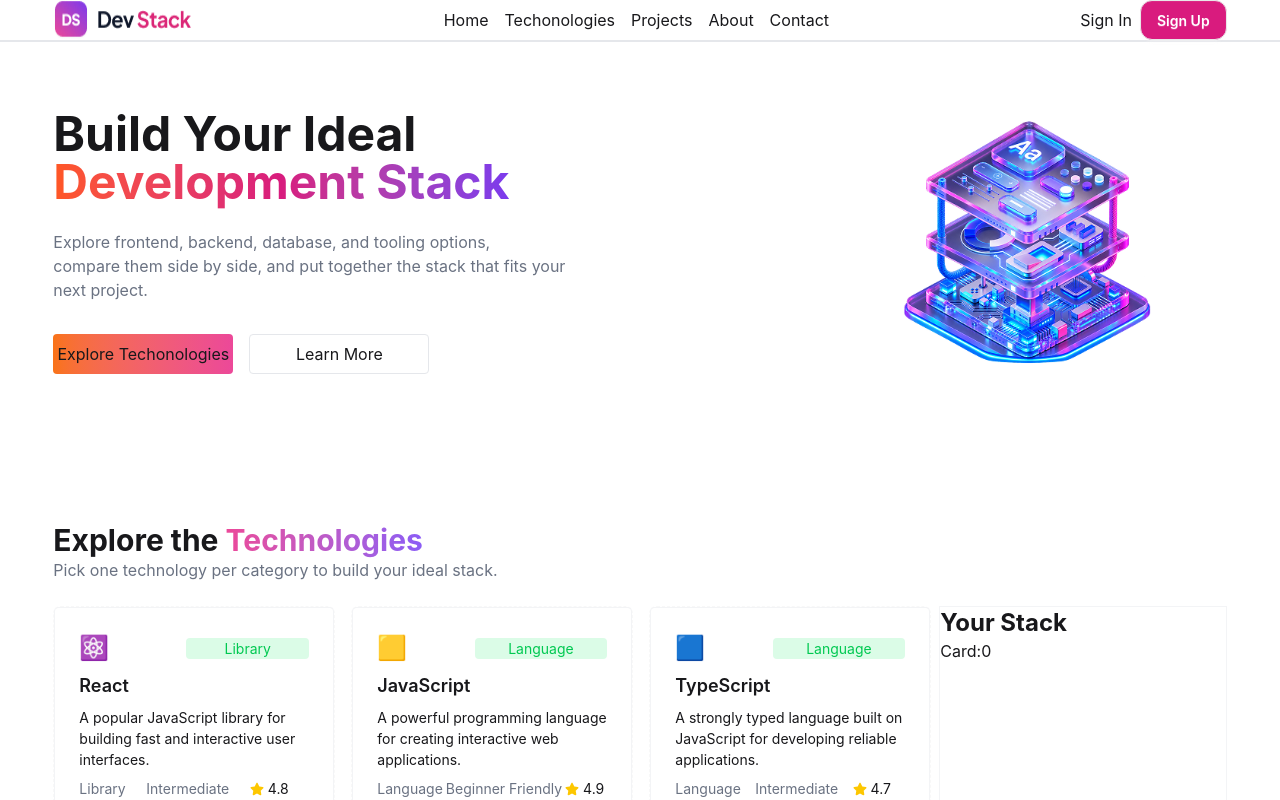
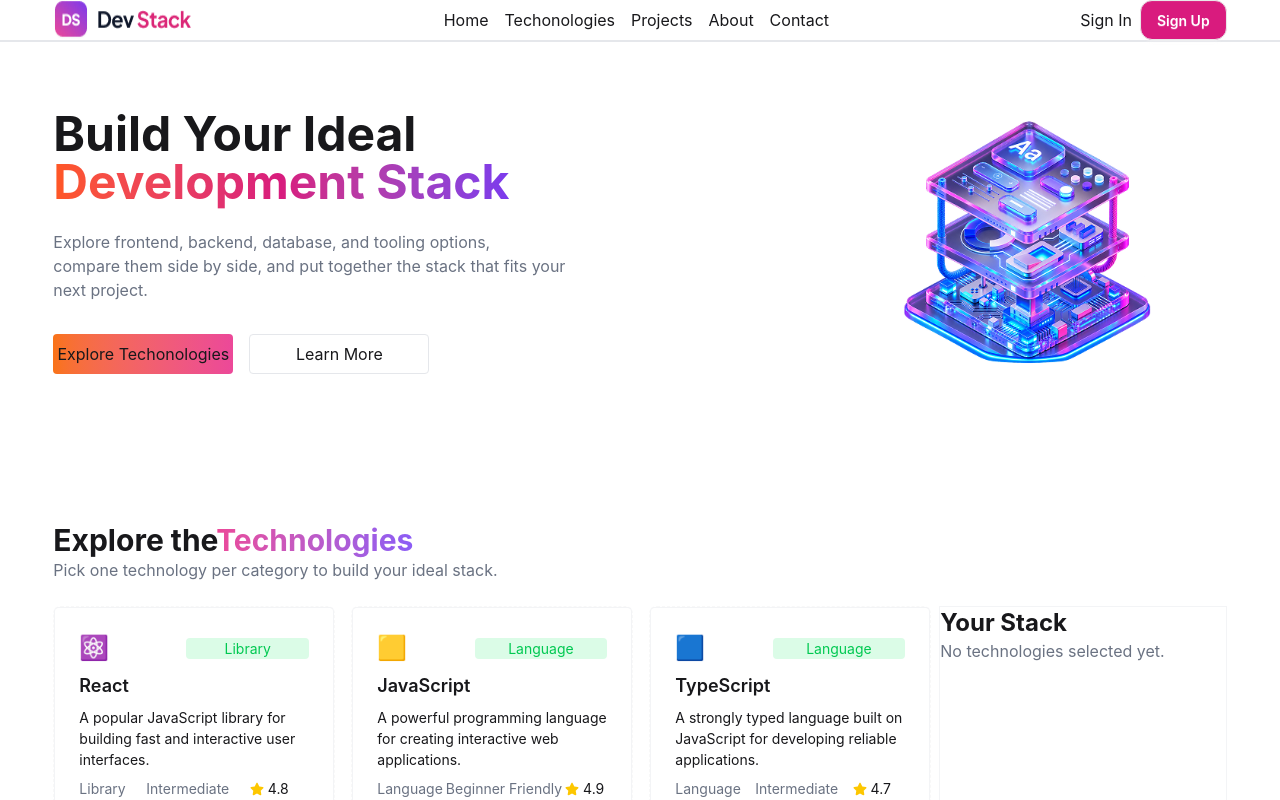
Before and after one commit to sabrina01534/B14-Assignment-05, a React (Vite) app: page / in a window 1280 px wide. Shown: the top 800 px of the page. Built offline with nearby package versions, Linux system fonts and the light colour scheme.

Commit message:
5th commit

```diff
--- a/src/Components/Card/AvailableCard.tsx
+++ b/src/Components/Card/AvailableCard.tsx
@@ -50,7 +50,23 @@
             <div className='col-span-3 border border-gray-100'>
 <div>
     <h1 className='text-2xl font-bold'>Your Stack</h1>
-   <p>Card:{selectCard.length}</p>
+   {selectCard.length===0?
+    <>
+     <p className='text-gray-500'>No technologies selected yet.</p>
+
+    </>:(
+   <>
+    <p>{selectCard.length}technologies selected</p>
+
+   {selectCard.map((cart)=>(
+    <div key={cart.icon}>
+    <p>{cart.title}</p>
+    </div>
+
+   ))}
+</>
+)}
+
 </div>
             </div>
         </div>
--- a/src/Components/Card/Card.tsx
+++ b/src/Components/Card/Card.tsx
@@ -1,36 +1,44 @@
+import { use, useState } from "react";
+import type { Icard } from "../../Type/CardType";
+import AvailableCard from "./AvailableCard";
+import SelectedCard from "./SelectedCard";
 
-;
-import { use, useState } from 'react';
-import type { Icard } from '../../Type/CardType';
-import AvailableCard from './AvailableCard';
-import SelectedCard from './SelectedCard';
-
-interface CardProps{
-    cart:Icard
-    cardPromise:Promise<Icard[]>
+interface CardProps {
+  cart: Icard;
+  cardPromise: Promise<Icard[]>;
 }
 
-const Card = ({cardPromise}:CardProps) => {
+const Card = ({ cardPromise }: CardProps) => {
+  const card = use(cardPromise);
+  const [selectCard, setSelectCard] = useState<Icard[]>([]);
 
-    const card=use(cardPromise);
-   const [selectCard,setSelectCard]=useState<Icard[]>([])
+  const handleSelectCard = (card: Icard): void => {
+    const NewselectCard = [...selectCard, card];
+    setSelectCard(NewselectCard);
+  };
 
-       const handleSelectCard=(card:Icard):void=>{
-   const NewselectCard=[...selectCard,card]
-setSelectCard(NewselectCard)
-    }
-
-    return (
-        <div className='w-11/12 mx-auto'>
-            <div>
-
-                <h1 className='text-3xl font-bold mt-20'>Explore the <span className='bg-gradient-to-r from-[#EC4899] to-[#8B5CF6] bg-clip-text text-transparent'>Technologies</span></h1>
-                <p className='text-gray-500 mb-6'>Pick one technology per category to build your ideal stack.</p>
-            </div>
-          <AvailableCard card={card} handleSelectCard={handleSelectCard} selectCard={selectCard} setSelectCard={setSelectCard}/>
-          <SelectedCard selectCard={selectCard} setSelectCard={setSelectCard}/>
-        </div>
-    );
+  return (
+    <div className="w-11/12 mx-auto">
+      <div>
+        <h1 className="text-3xl font-bold mt-20">
+          Explore the
+          <span className="bg-gradient-to-r from-[#EC4899] to-[#8B5CF6] bg-clip-text text-transparent">
+            Technologies
+          </span>
+        </h1>
+        <p className="text-gray-500 mb-6">
+          Pick one technology per category to build your ideal stack.
+        </p>
+      </div>
+      <AvailableCard
+        card={card}
+        handleSelectCard={handleSelectCard}
+        selectCard={selectCard}
+        setSelectCard={setSelectCard}
+      />
+      <SelectedCard selectCard={selectCard} setSelectCard={setSelectCard} />
+    </div>
+  );
 };
 
 export default Card;
--- a/src/Components/Card/NewCard.tsx
+++ b/src/Components/Card/NewCard.tsx
@@ -37,7 +37,7 @@
            </div>
 
            <div className="card-actions">
-             <button onClick={()=>handleClickCard()} className="btn bg-gradient-to-r from-[#F97316] to-[#EC4899] w-full text-white">Buy Now</button>
+             <button onClick={()=>handleClickCard(cart)} className="btn bg-gradient-to-r from-[#F97316] to-[#EC4899] w-full text-white">Buy Now</button>
            </div>
          </div>
        </div></div>
--- a/src/Components/Card/SelectedCard.tsx
+++ b/src/Components/Card/SelectedCard.tsx
@@ -9,7 +9,7 @@
 }
 
 const SelectedCard = ({selectCard,setSelectCard}:ISelectedPlayer) => {
-console.log(selectCard,"from selected")
+// console.log(selectCard,"from selected")
     // if(selectCard.length===0){
     //     return  <p className='text-gray-500'>No technologies selected yet.</p>
     // }
```
